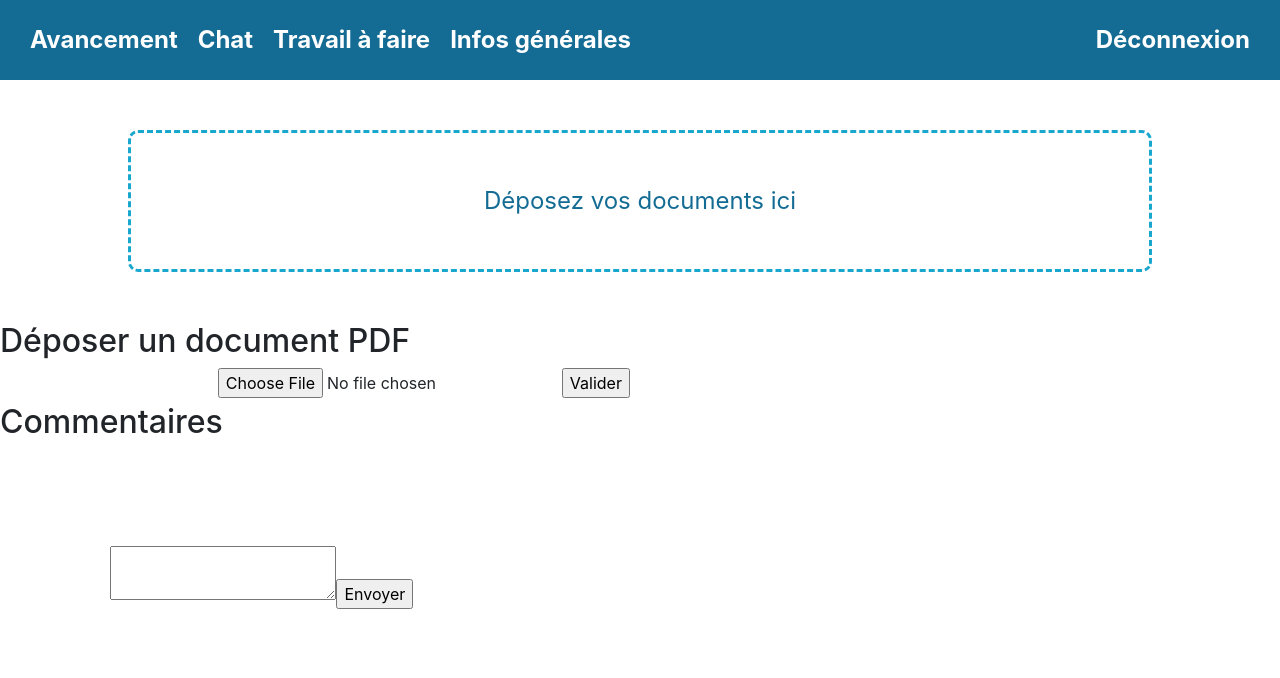
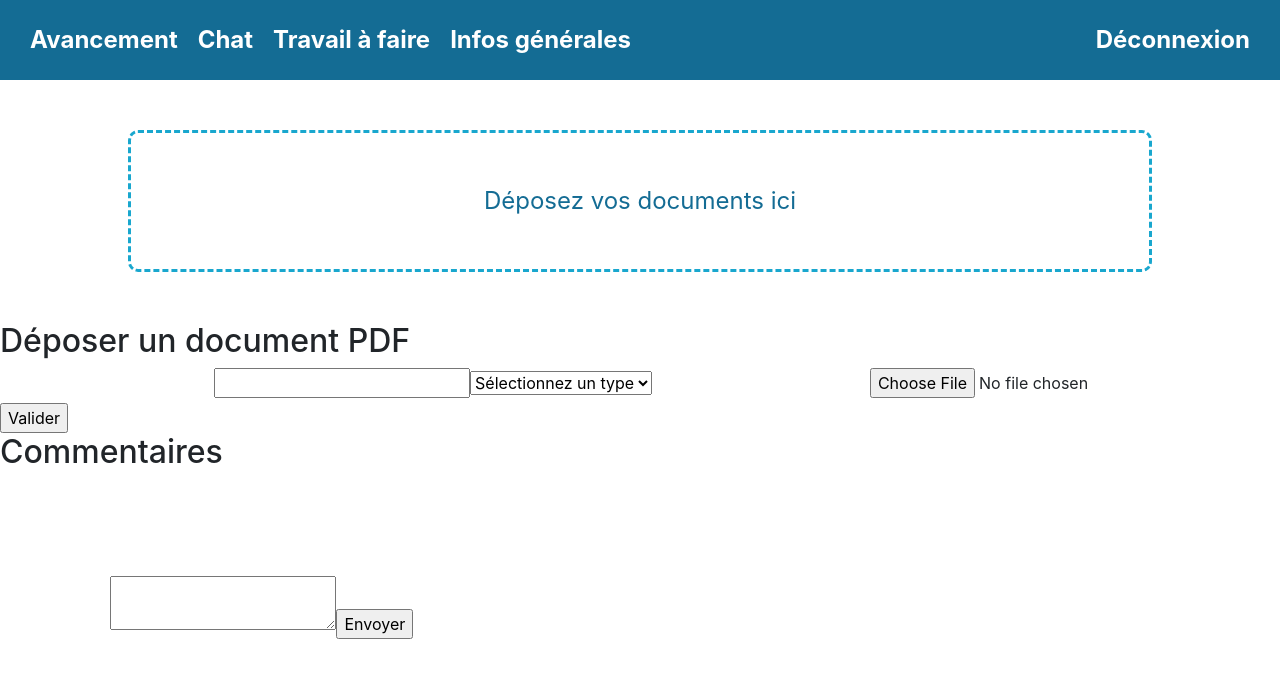
Before and after one commit to oussama-7/enim_campus, a React (Create React App) app in the folder client/: page /Depot in a window 1280 px wide. Shown: the top 678 px of the page. Built offline with nearby package versions, Linux system fonts and the light colour scheme; a web font is replaced by a local one.

Commit message:
khdm lbackend

```diff
--- a/client/src/components/Stage1/Depot.jsx
+++ b/client/src/components/Stage1/Depot.jsx
@@ -1,11 +1,19 @@
-import React from 'react';
+
 import './Depot.css';
+import React, { useState } from 'react';
 
 const Depot = () => {
     const handleFormSubmit = (event) => {
         event.preventDefault();
         // Logique de traitement de la soumission du formulaire ici
     };
+    const [selectedType, setSelectedType] = useState('');
+
+    const handleTypeChange = (event) => {
+        setSelectedType(event.target.value);
+    };
+
+
     return (
         <div>
             <div className="menu">
@@ -25,6 +33,14 @@ const Depot = () => {
             <div>
                 <h2>Déposer un document PDF</h2>
                 <form onSubmit={handleFormSubmit}>
+                    <label>Entrer le nom du document :</label>
+                    <input type="String" id="name" name="name" />
+                    <select id="type" name="type" value={selectedType} onChange={handleTypeChange} required>
+                        <option value="">Sélectionnez un type</option>
+                        <option value="remarque">Remarque</option>
+                        <option value="support">Support</option>
+                        <option value="travail à faire">Travail à faire</option>
+                    </select>
                     <label htmlFor="pdfFile">Sélectionnez un fichier PDF :</label>
                     <input type="file" id="pdfFile" name="pdfFile" accept=".pdf" />
 
--- a/client/src/components/Stage1/StageForm.jsx
+++ b/client/src/components/Stage1/StageForm.jsx
@@ -1,5 +1,6 @@
 import React from 'react';
 import './StageForm.css';
+import { Link } from 'react-router-dom';
 
 
 const StageForm = () => {
@@ -90,9 +91,7 @@ const StageForm = () => {
                     required
                 />
 
-                <button type="submit">
-                    Créer la session
-                </button>
+                <Link to="/create"><span to="" className="btn btn-outline-light btn-lg download-button">Creer une Session</span></Link>
             </form>
         </div>
     );
```
